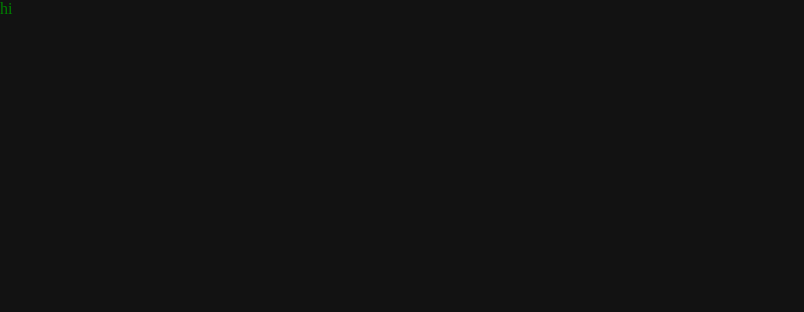
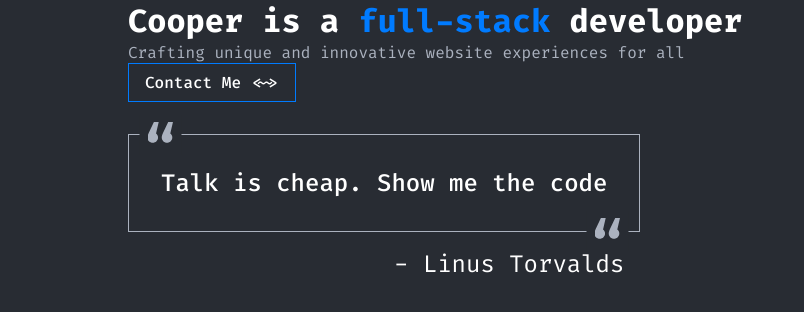
Before and after one commit to CoopTRUE/PortfolioV2, a SvelteKit app: page / in a window 1280 px wide. Shown: the top 312 px of the page, without its empty margins (0-804 px from the left). Built offline with nearby package versions, Linux system fonts and the light colour scheme.

Commit message:
more work

```diff
--- a/src/global.scss
+++ b/src/global.scss
@@ -11,9 +11,19 @@
 
 html {
   color-scheme: dark;
+  --color-bg: #282c33;
+  --color-gray: #abb2bf;
+  --color-primary: #007bff;
+}
+body {
+  color: white;
+  min-height: 100vh;
+  background: var(--color-bg);
+  font-family: 'Fira Code', monospace;
 }
 
-body,
 main {
   min-height: 100vh;
+  max-width: 64rem;
+  margin-inline: auto;
 }
--- /dev/null
+++ b/src/lib/components/Link.svelte
@@ -0,0 +1,25 @@
+<script lang="ts">
+  export let href: string
+  export let video = false
+</script>
+
+<a {href}>
+  <slot />
+  <span>{video ? '|>' : '<~>'}</span>
+</a>
+
+<style lang="scss">
+  a {
+    text-decoration: none;
+    color: white;
+    display: inline-block;
+    font-weight: 500;
+    padding: 0.5rem 1rem;
+    border: 1px solid var(--color-primary);
+    transition: background 0.2s ease-in-out;
+    &:hover,
+    &:focus {
+      background: var(--color-primary);
+    }
+  }
+</style>
--- a/src/routes/+page.svelte
+++ b/src/routes/+page.svelte
@@ -1,4 +1,7 @@
 <script>
+  import Hero from './Hero.svelte'
+  import Quote from './Quote.svelte'
+  // import Link from '$lib/components/Link.svelte'
 </script>
 
 <svelte:head>
@@ -7,11 +10,9 @@
 </svelte:head>
 
 <main>
-  <h1>hi</h1>
+  <Hero />
+  <Quote />
 </main>
 
 <style lang="scss">
-  h1 {
-    color: green;
-  }
 </style>
--- /dev/null
+++ b/src/routes/Hero.svelte
@@ -0,0 +1,22 @@
+<script>
+  import Link from '$lib/components/Link.svelte'
+</script>
+
+<section id="hero" style:margin-bottom="2rem">
+  <h1 class="title">Cooper is a <span class="colored">full-stack</span> developer</h1>
+  <p class="description">Crafting unique and innovative website experiences for all</p>
+  <Link href="https://www.google.com">Contact Me</Link>
+</section>
+
+<style lang="scss">
+  .title {
+    font-weight: 600;
+    font-size: 2rem;
+  }
+  .description {
+    color: var(--color-gray);
+  }
+  .colored {
+    color: var(--color-primary);
+  }
+</style>
--- /dev/null
+++ b/src/routes/Quote.svelte
@@ -0,0 +1,42 @@
+<div class="wrapper">
+  <div class="quote">Talk is cheap. Show me the code</div>
+  <div class="author">- Linus Torvalds</div>
+</div>
+
+<style lang="scss">
+  .wrapper {
+    font-size: 1.5rem;
+    display: inline-flex;
+    flex-direction: column;
+  }
+  .quote {
+    display: inline-block;
+    position: relative;
+    font-weight: 500;
+    padding: 2rem;
+    border: 1px solid var(--color-gray);
+    &::before {
+      content: url('$lib/svgs/quote.svg');
+      background: var(--color-bg);
+      padding: 0.25rem 0.5rem;
+      position: absolute;
+      transform: translate(25%, -50%);
+      left: 0;
+      top: 0;
+    }
+    &::after {
+      content: url('$lib/svgs/quote.svg');
+      background: var(--color-bg);
+      padding: 0.25rem 0.5rem;
+      position: absolute;
+      transform: translate(-25%, 50%);
+      right: 0;
+      bottom: 0;
+    }
+  }
+  .author {
+    padding: 1rem;
+    font-weight: 300;
+    text-align: right;
+  }
+</style>
```
Also changed, not shown: src/lib/svgs/dots.svg (added), src/lib/svgs/quote.svg (added).
